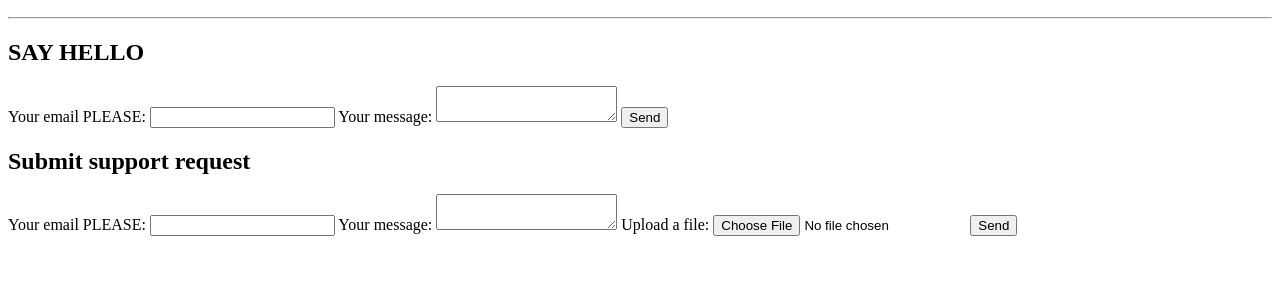
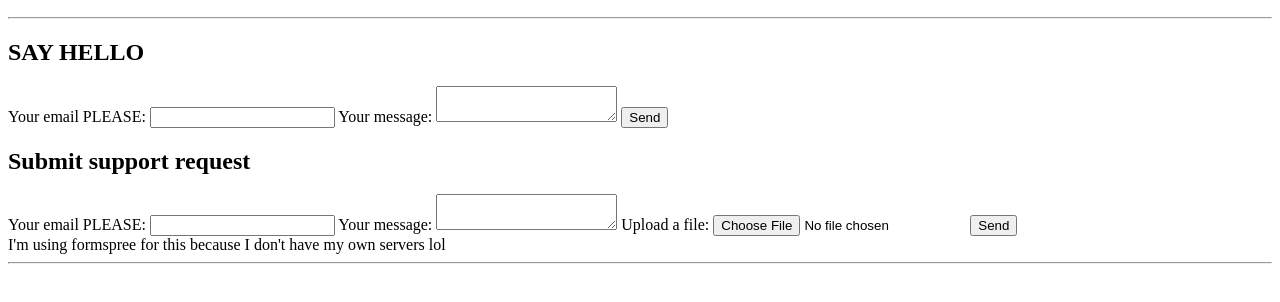
Before and after one commit to hct-central/thisishct, a plain HTML site: page contact.html in a window 1280 px wide. Shown: the part 110-412 px from the top of the page. Drawn offline with Linux system fonts and the light colour scheme.

Commit message:
Update contact.html

```diff
--- a/contact.html
+++ b/contact.html
@@ -55,5 +55,7 @@
         </div>
       </section>
     </main>
+    <footer> I'm using formspree for this because I don't have my own servers lol </footer>
+    <hr>
   </body>
 </html>
```
